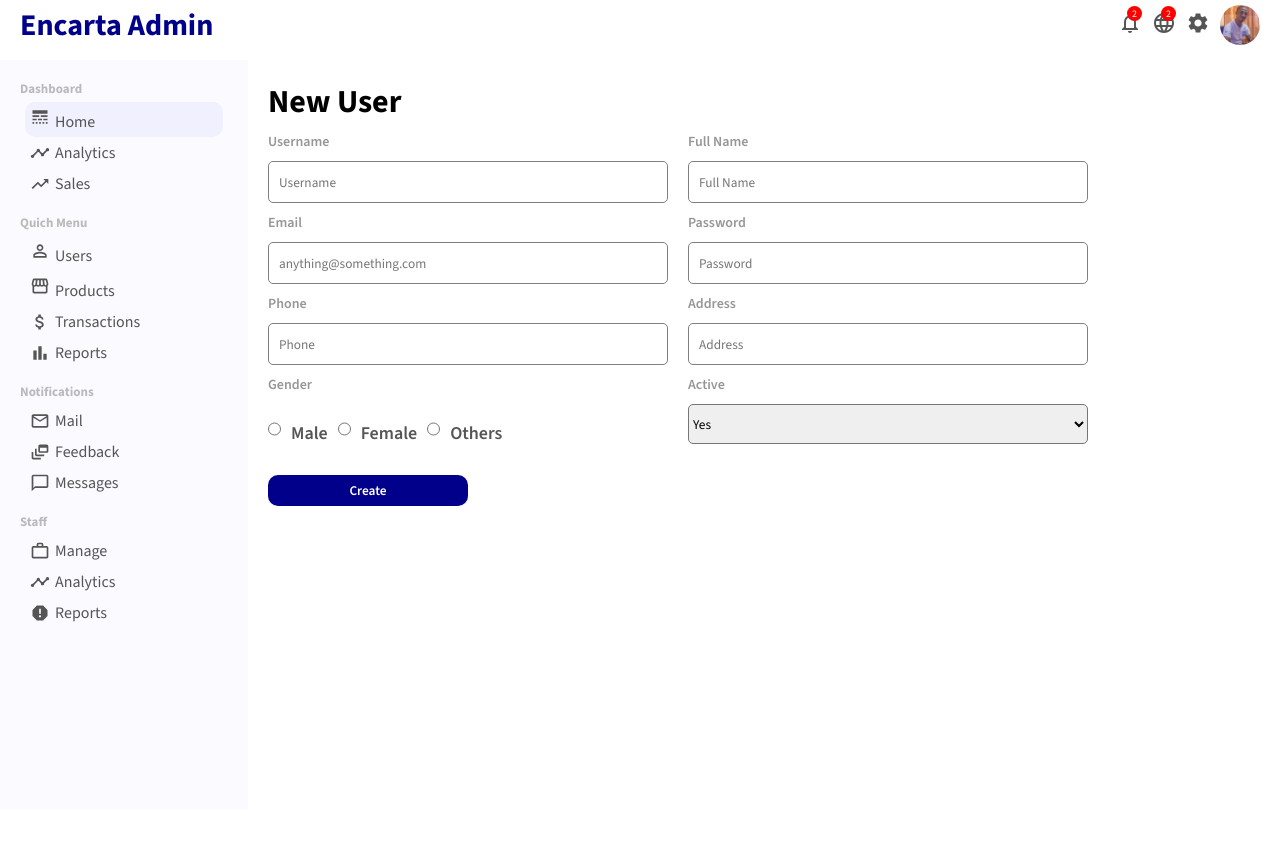
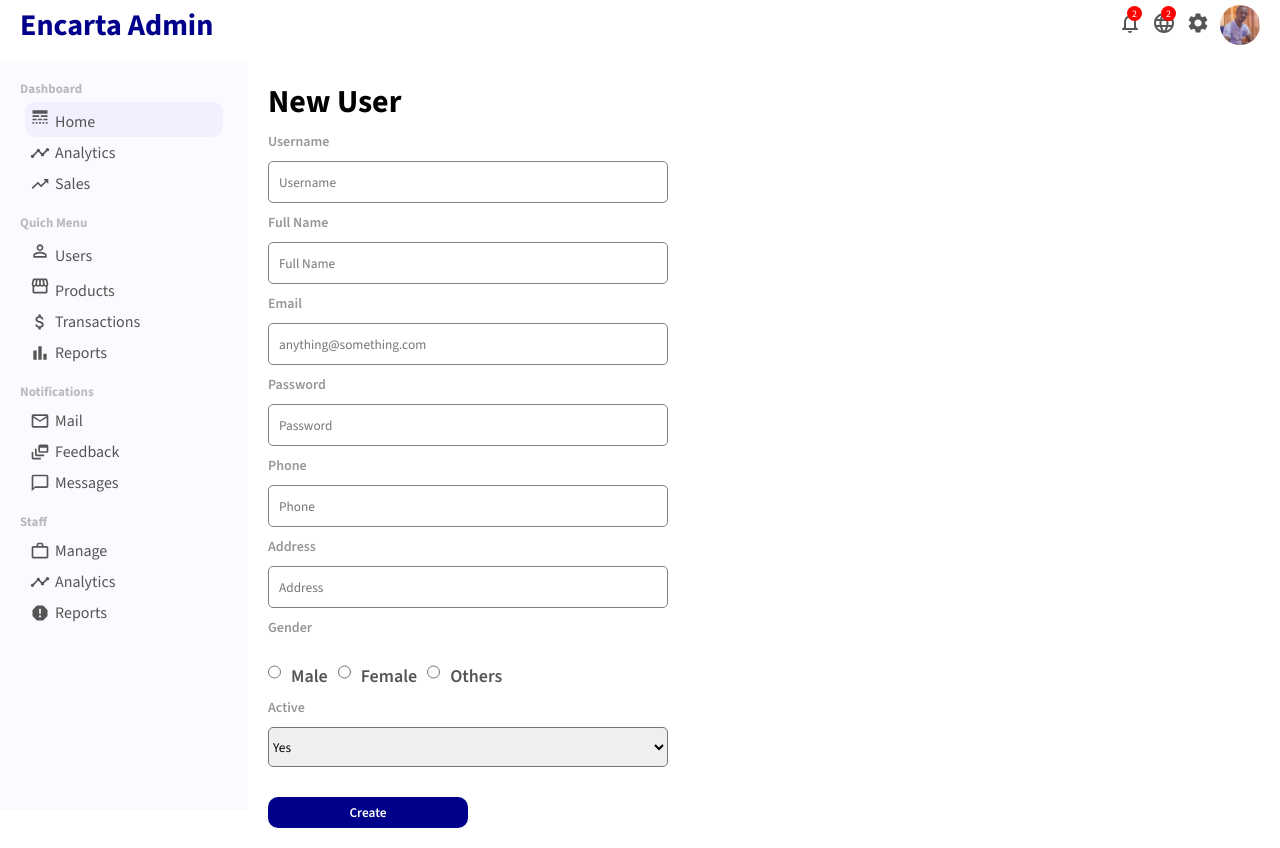
Before and after one commit to anyars-encarta/admin-panel, a React (Create React App) app: page /newUser in a window 1280 px wide. Before the commit the page ends 810 px from the top, so only its background shows below. Built offline with nearby package versions, Linux system fonts and the light colour scheme.

Commit message:
Correct new User page styling

```diff
--- a/src/pages/newProduct/NewProduct.jsx
+++ b/src/pages/newProduct/NewProduct.jsx
@@ -14,7 +14,7 @@ const NewProduct = () => {
 
                 <div className="addProductItem">
                     <label for="productName">Product Name</label>
-                    <input id='productName' type="text" placeholder='product Name' />
+                    <input id='productName' type="text" placeholder='Product Name' />
                 </div>
 
                 <div className="addProductItem">
--- a/src/pages/newUser/NewUser.jsx
+++ b/src/pages/newUser/NewUser.jsx
@@ -7,6 +7,7 @@ const NewUser = () => {
             <h1 className="newUserTitle">New User</h1>
 
             <form className="newUserForm">
+                <div className='newUserInputSection'>
                     <div className="newUserItem">
                         <label htmlFor="username">Username</label>
                         <input id='username' type="text" placeholder='Username' />
@@ -59,8 +60,11 @@ const NewUser = () => {
                             <option value="no">No</option>
                         </select>
                     </div>
+                </div>
 
+                <div className='newUserInputButton'>
                     <button className="newUserButton">Create</button>
+                </div>
             </form>
         </div>
     )
--- a/src/pages/newUser/newUser.scss
+++ b/src/pages/newUser/newUser.scss
@@ -6,10 +6,11 @@
 
     .newUserForm {
         display: flex;
-        flex-wrap: wrap;
+        flex-direction: column;
 
+        .newUserInputSection {
             .newUserItem {
-            width: 400px;
+                max-width: 400px;
                 display: flex;
                 flex-direction: column;
                 margin-top: 10px;
@@ -46,7 +47,9 @@
                     border-radius: 5px;
                 }
             }
+        }
 
+        .newUserInputButton {
             .newUserButton {
                 width: 200px;
                 border: none;
@@ -60,3 +63,4 @@
             }
         }
     }
+}
```
Also changed, not shown: 20 other files (tests, documents, lock files or other folders). Lines whose indentation alone changed are shown as unchanged.
